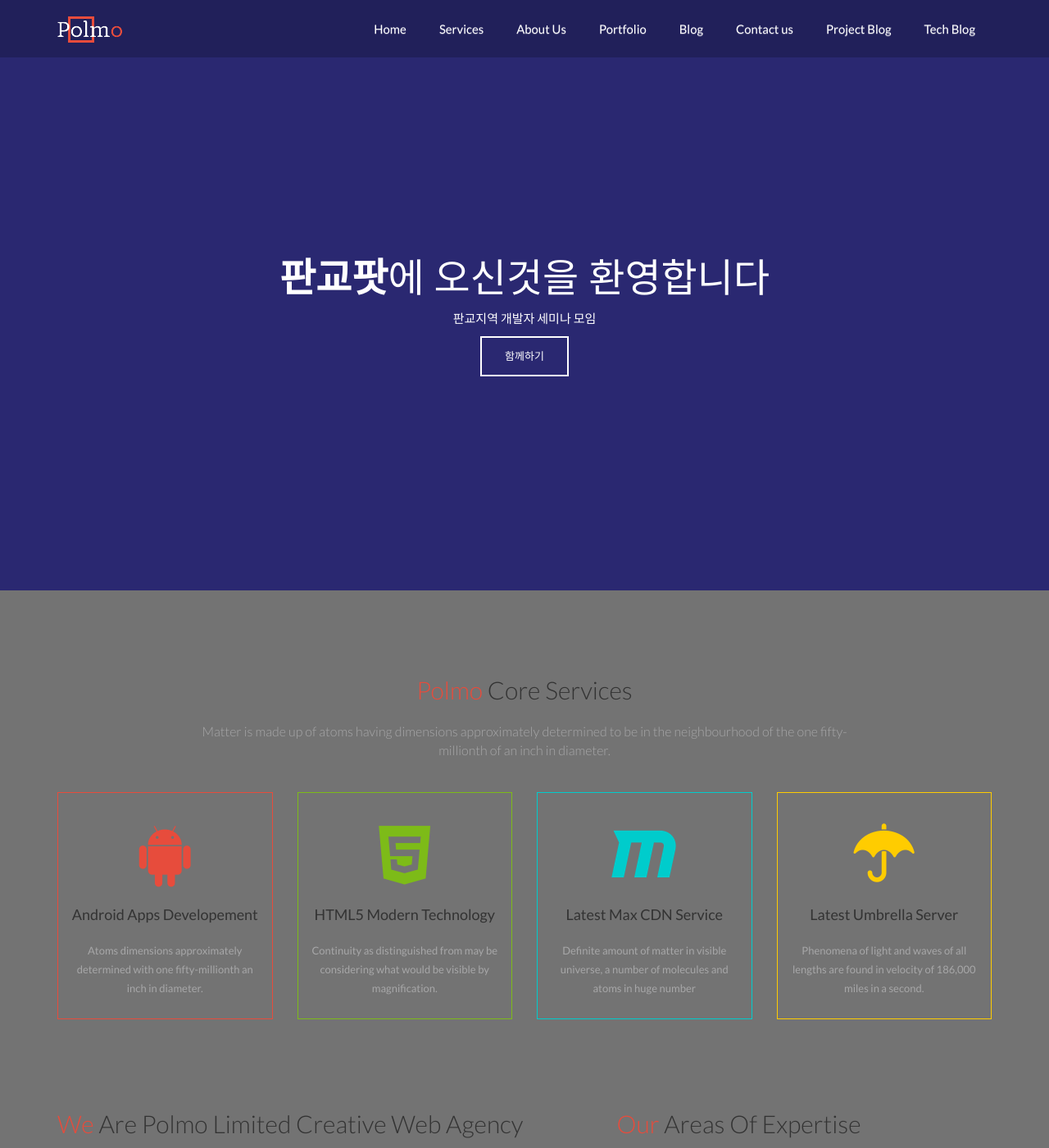
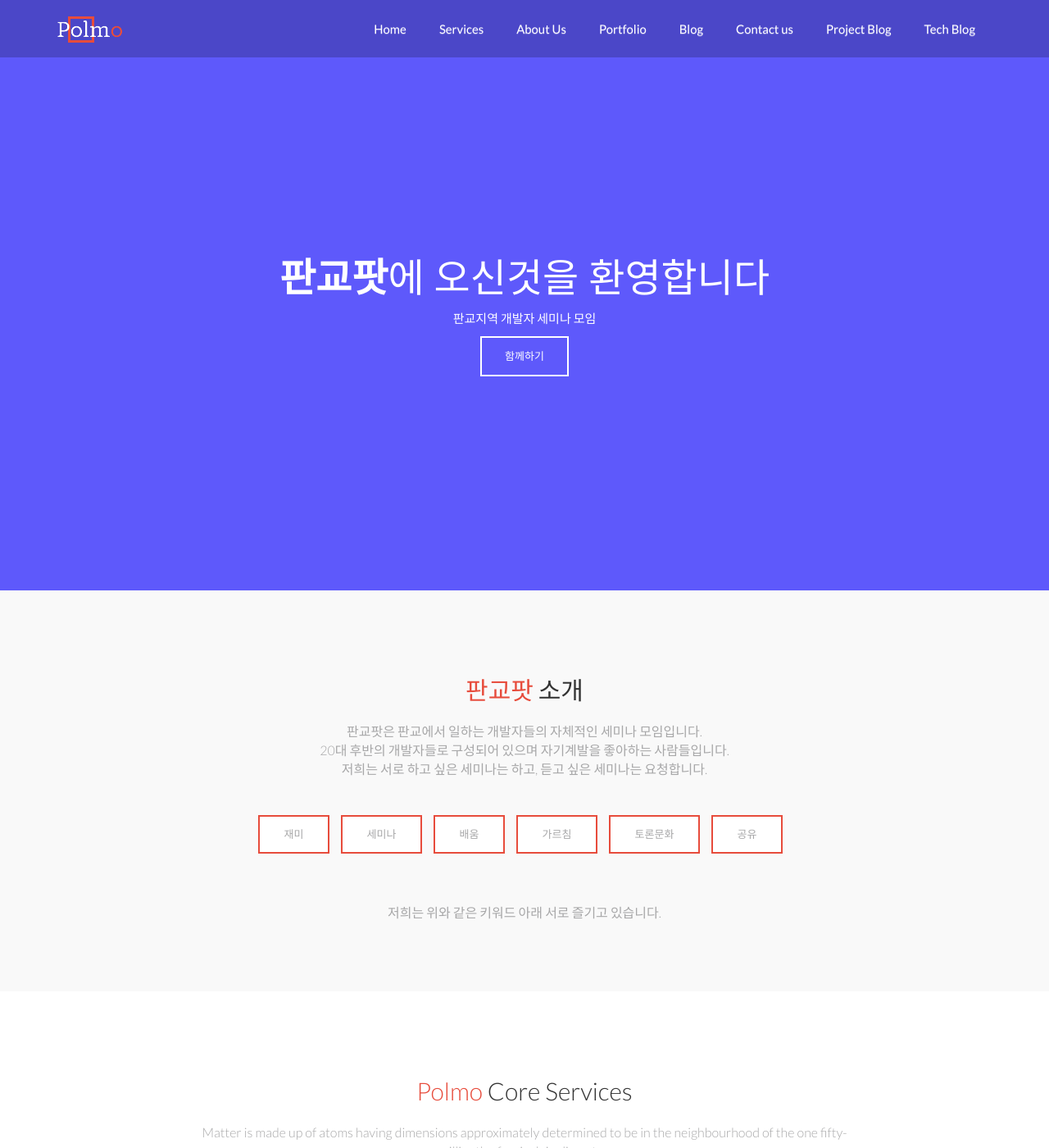
Before and after one commit to Pangyo/pangyo.github.io, a Jekyll site: the page built from index.html, in a window 1280 px wide and 1400 px high. Shown: the whole window at 82% size. Built offline with Jekyll 4.4.1, drawn with Linux system fonts in a browser that asks for light colours; nearby versions of some CDN libraries; some web fonts are replaced.

Commit message:
no message

```diff
--- a/_includes/head.html
+++ b/_includes/head.html
@@ -1,7 +1,7 @@
 <head>
   <meta charset="utf-8">
   <meta http-equiv="X-UA-Compatible" content="IE=edge">
-  <title>Polmo - One Page HTML5 Template By Jewel Theme</title>
+  <title>판교팟 : 판교지역 직장인 개발자 세미나 모임</title>
   <meta name="description" content="Polmo - One Page HTML5 Template By Jewel Theme">
   <meta name="viewport" content="width=device-width, initial-scale=1">
   <link rel="apple-touch-icon" href="apple-touch-icon.png">
--- a/_includes/landing.html
+++ b/_includes/landing.html
@@ -33,8 +33,8 @@
 <!-- Main Slider -->
 
 <section id="main-slider" class="main-slider text-center">
-    <div class="head-overlay">
-        <div class="head-overlay" style="background-color: rgba(0, 0, 0, 0.55);">
+    <div class="">
+        <div class="">
             <img src="images/slider/1.jpg"/>
         </div><!-- /.head-overlay -->
         <div class="slider-text">
@@ -50,6 +50,37 @@
 </section><!-- /#main-slider -->
 
 <!-- Main Slider -->
+
+
+
+<section id="introduce" class="portfolio text-center">
+    <div class="portfolio-bottom">
+        <div class="section-padding">
+            <div class="section-top wow animated fadeInUp" data-wow-delay=".5s">
+                <h2 class="section-title"><span>판교팟</span> 소개</h2><!-- /.section-title -->
+                <p class="section-description">판교팟은 판교에서 일하는 개발자들의 자체적인 세미나 모임입니다.</p>
+                <p class="section-description">20대 후반의 개발자들로 구성되어 있으며 자기계발을 좋아하는 사람들입니다.</p>
+                <p class="section-description">저희는 서로 하고 싶은 세미나는 하고, 듣고 싶은 세미나는 요청합니다.</p>
+            </div><!-- /.section-top -->
+
+            <div class="latest-projects wow animated fadeInUp" data-wow-delay=".5s">
+                <div class="itemFilter">
+                    <a href="#" >재미</a>
+                    <a href="#" >세미나</a>
+                    <a href="#" >배움</a>
+                    <a href="#" >가르침</a>
+                    <a href="#" >토론문화</a>
+                    <a href="#" >공유</a>
+                </div> <!-- /.itemFilter -->
+                <p class="section-description">저희는 위와 같은 키워드 아래 서로 즐기고 있습니다.</p>
+
+            </div><!-- /.latest-projects -->
+
+
+
+        </div><!-- /.section-padding -->
+    </div><!-- /.portfolio-bottom -->
+</section>
 
 
 <!-- Service Section-->
```
Also changed, not shown: assets/css/jquery.bxslider.css.
